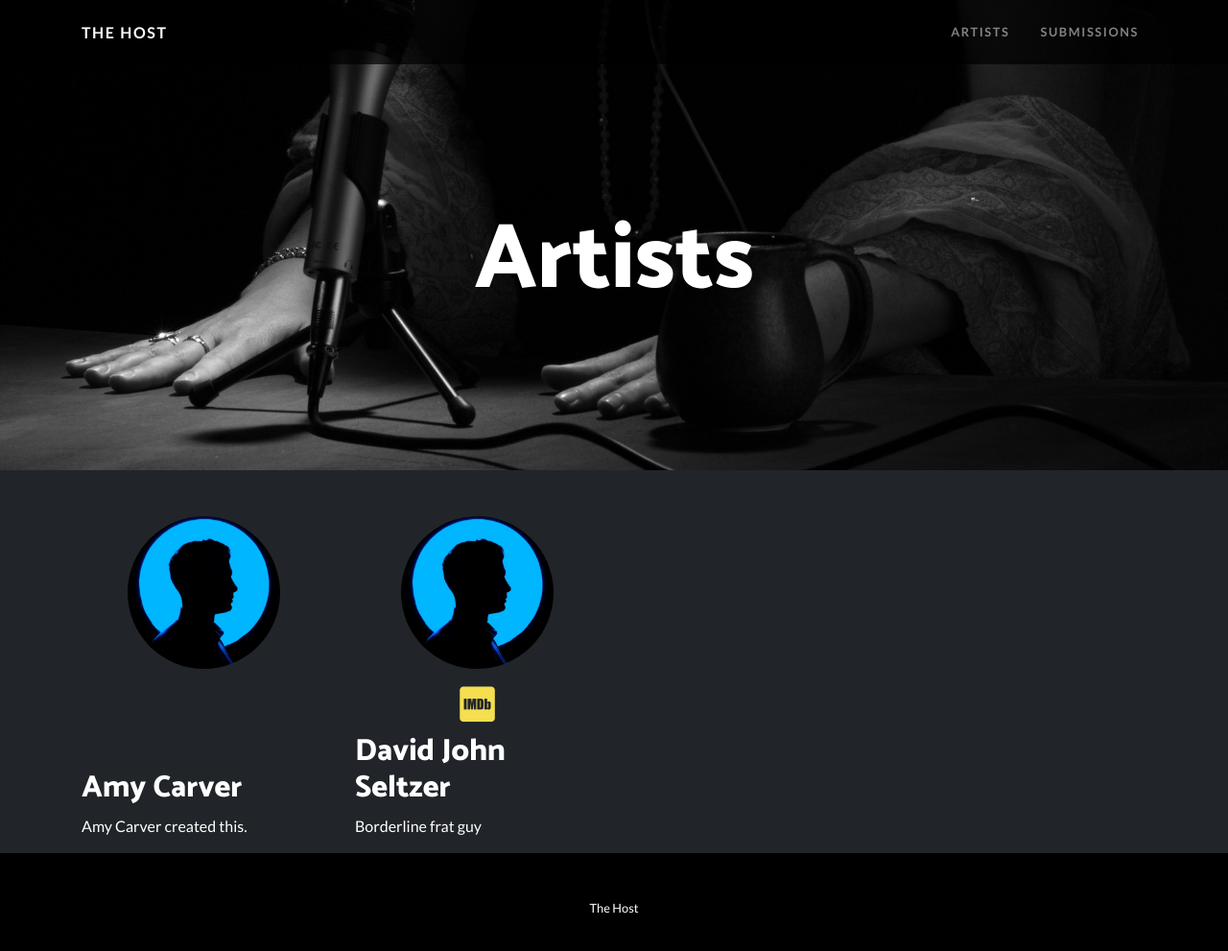
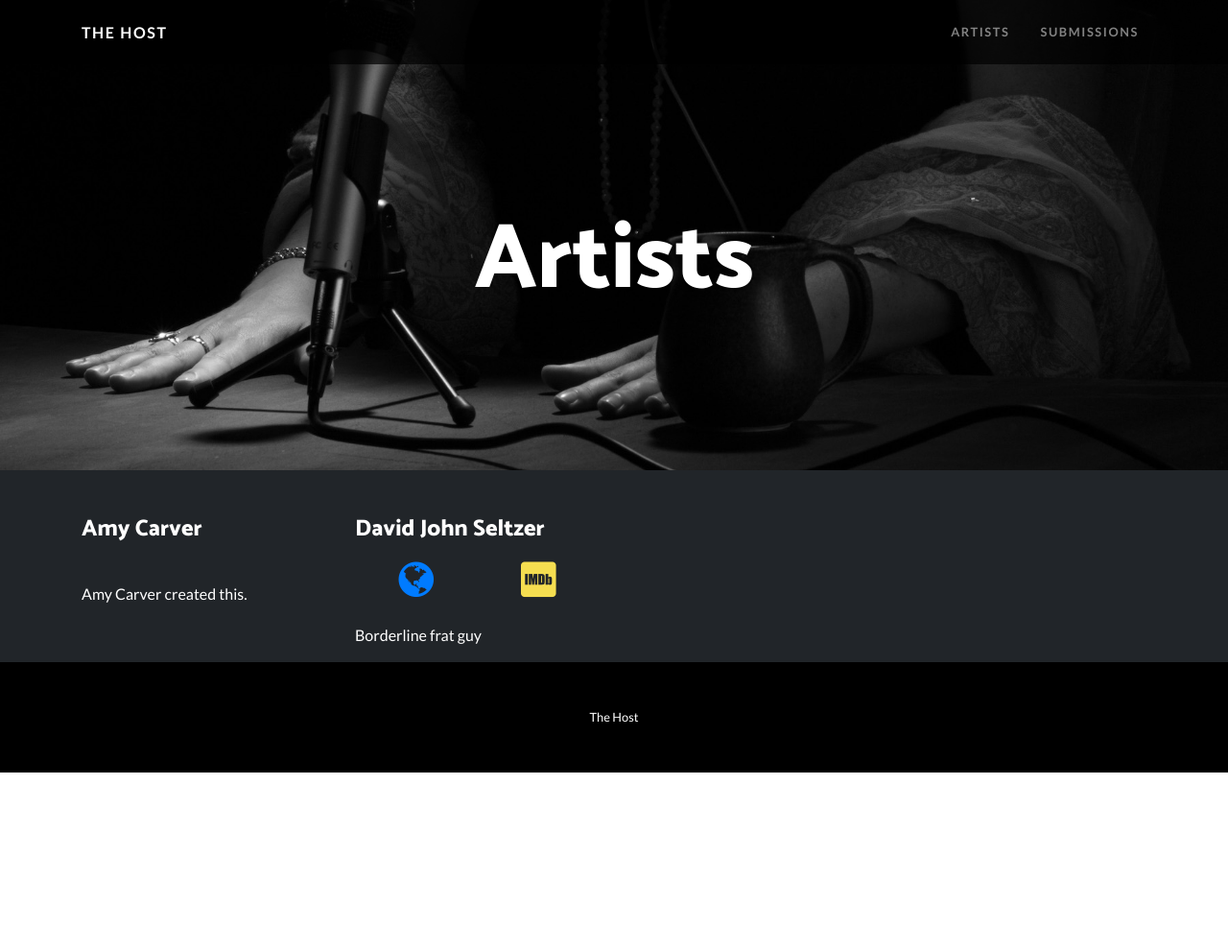
Before and after one commit to thehostpodcast/thehostpodcast.github.io, a Jekyll site: the page built from artists.markdown, in a window 1280 px wide and 1004 px high. Shown: the top 991 px of the window at 96% size. Built offline with Jekyll 4.4.1, drawn with Linux system fonts in a browser that asks for light colours.

Commit message:
social media links on bios

```diff
--- a/_config.yml
+++ b/_config.yml
@@ -16,8 +16,10 @@ defaults:
     path: ''
     type: artists
   values:
-    photo:
+    website:
     imdb:
+    instagram:
+    twitter:
 masthead-image: "/uploads/the-host-logo__microphone-med.jpg"
 email: thehostpodsubmissions@gmail.com
 description: The Host is a fictional late-night call-in show for the fringes of reality.
--- a/_layouts/artists.html
+++ b/_layouts/artists.html
@@ -19,19 +19,26 @@
 
 			{% for artist in site.artists %}
 
-				<div class="col-lg-3 col-md-4 col-12 mt-5 d-flex flex-column justify-content-between">
+				<div class="col-lg-3 col-md-4 col-12 mt-5 d-flex flex-column justify-content-start">
+
+					<!--name-->
 					<div>
-						<!--photo-->
-						<div class="mx-5 mb-3">
-							{% if artist.photo %}
-								<img class="img-fluid rounded-circle" src="{{ artist.photo }}">
-							{% else %}
-								<img class="img-fluid rounded-circle" src="/img/artists/default-profile.jpg">
-							{% endif %}
+						<h4>{{ artist.title }}</h4>
 					</div>
 
+					<!--links-->
+					<div class="d-flex flex-row justify-content-around mt-2">
+
+						<!--website-->
+						{% if artist.website %}
+							<a href="{{ artist.website }}" target="_blank">
+					          <span class="fa-stack fa-lg">
+					            <i class="fa fa-stack-2x fa-inverse fa-globe text-primary"></i>
+					          </span>
+							</a>
+						{% endif %}
+
 						<!--imdb-->
-						<div class="mb-2 text-center">
 						{% if artist.imdb %}
 							<a href="{{ artist.imdb }}" target="_blank">
 					          <span class="fa-stack fa-lg">
@@ -39,18 +46,28 @@
 					          </span>
 							</a>
 						{% endif %}
-						</div>
-					</div>
 
-					<div>
-						<!--name-->
-						<div>
-							<h2>{{ artist.title }}</h2>
+						<!--instagram-->
+						{% if artist.instagram %}
+							<a href="{{ artist.instagram }}" target="_blank">
+					          <span class="fa-stack fa-lg">
+					            <i class="fa fa-stack-2x fa-inverse fa-instagram instagram-purple"></i>
+					          </span>
+							</a>
+						{% endif %}
+
+						<!--twitter-->
+						{% if artist.twitter %}
+							<a href="{{ artist.twitter }}" target="_blank">
+					          <span class="fa-stack fa-lg">
+					            <i class="fa fa-stack-2x fa-inverse fa-twitter-square twitter-blue"></i>
+					          </span>
+							</a>
+						{% endif %}
 					</div>
 
 					<!--bio-->
-						<div>{{ artist.content }}</div>
-					</div>
+					<div class="mt-4">{{ artist.content }}</div>
 				</div>
 
 			{% endfor %}
--- a/_sass/custom/_global.scss
+++ b/_sass/custom/_global.scss
@@ -8,3 +8,11 @@
 .imdb-yellow, a.imdb-yellow {
   color: $imdb-yellow;
 }
+
+.instagram-purple, a.instagram-purple {
+  color: $instagram-purple;
+}
+
+.twitter-blue, a.twitter-blue {
+  color: $twitter-blue;
+}
--- a/_sass/theme/_variables.scss
+++ b/_sass/theme/_variables.scss
@@ -19,3 +19,5 @@ $secondary: #ff6a00 !default;
 
 // brand colors
 $imdb-yellow:    #f5de50 !default;
+$instagram-purple: #8a3ab9 !default;
+$twitter-blue:   #55acee !default;
--- a/submissions.markdown
+++ b/submissions.markdown
@@ -1,8 +1,8 @@
 ---
 title: Submissions
-permalink: "/contribute/"
+permalink: "/submissions/"
 position: 2
-layout: contribute
+layout: submissions
 ---
 
 If you'd like to contribute, contact us at thehostpodsubmissions@gmail.com. The lines are open.
```
Also changed, not shown: _layouts/submissions.html (renamed from _layouts/contribute.html), img/artists/default-profile.jpg (deleted). Lines whose indentation alone changed are shown as unchanged.
